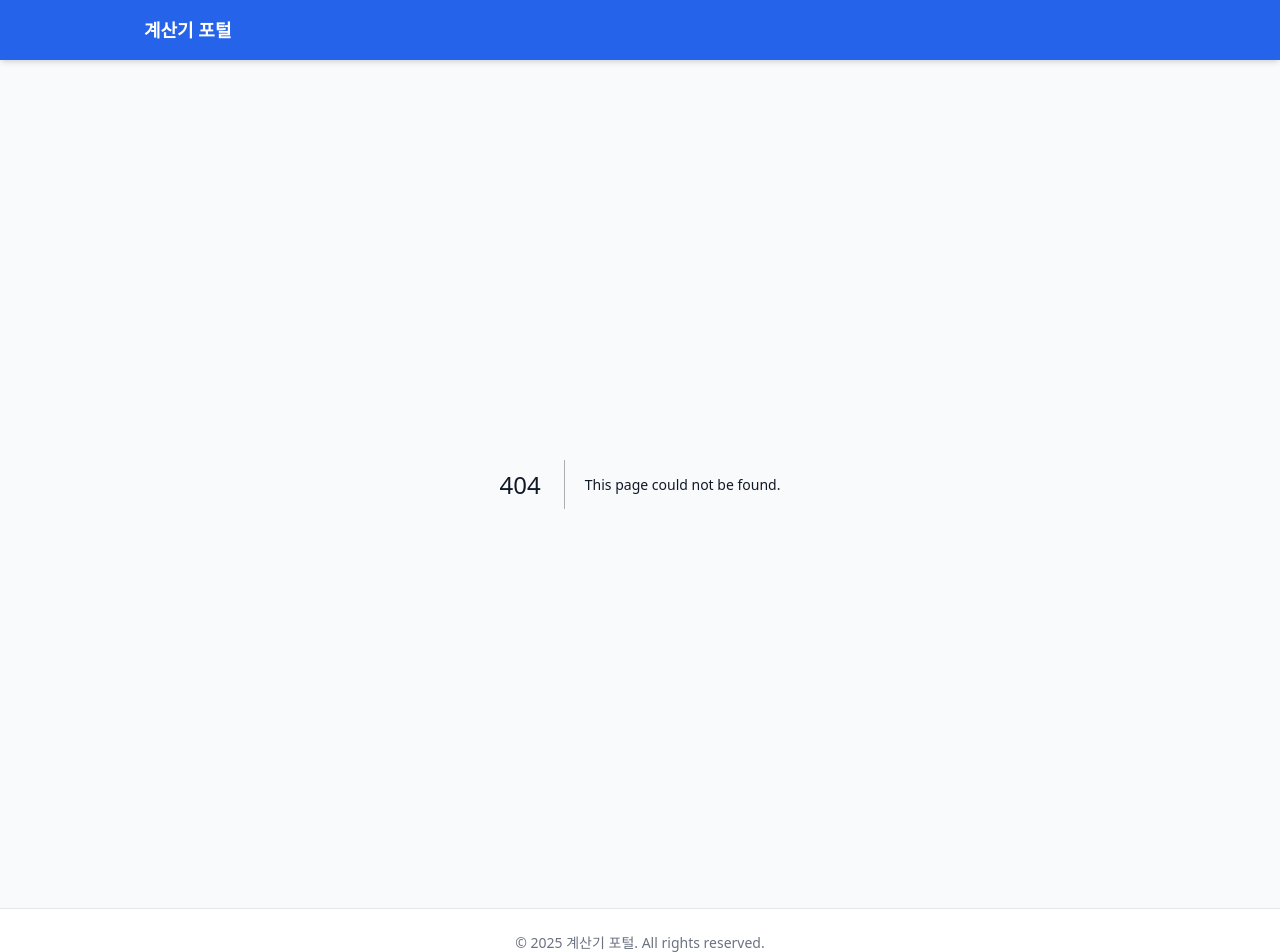
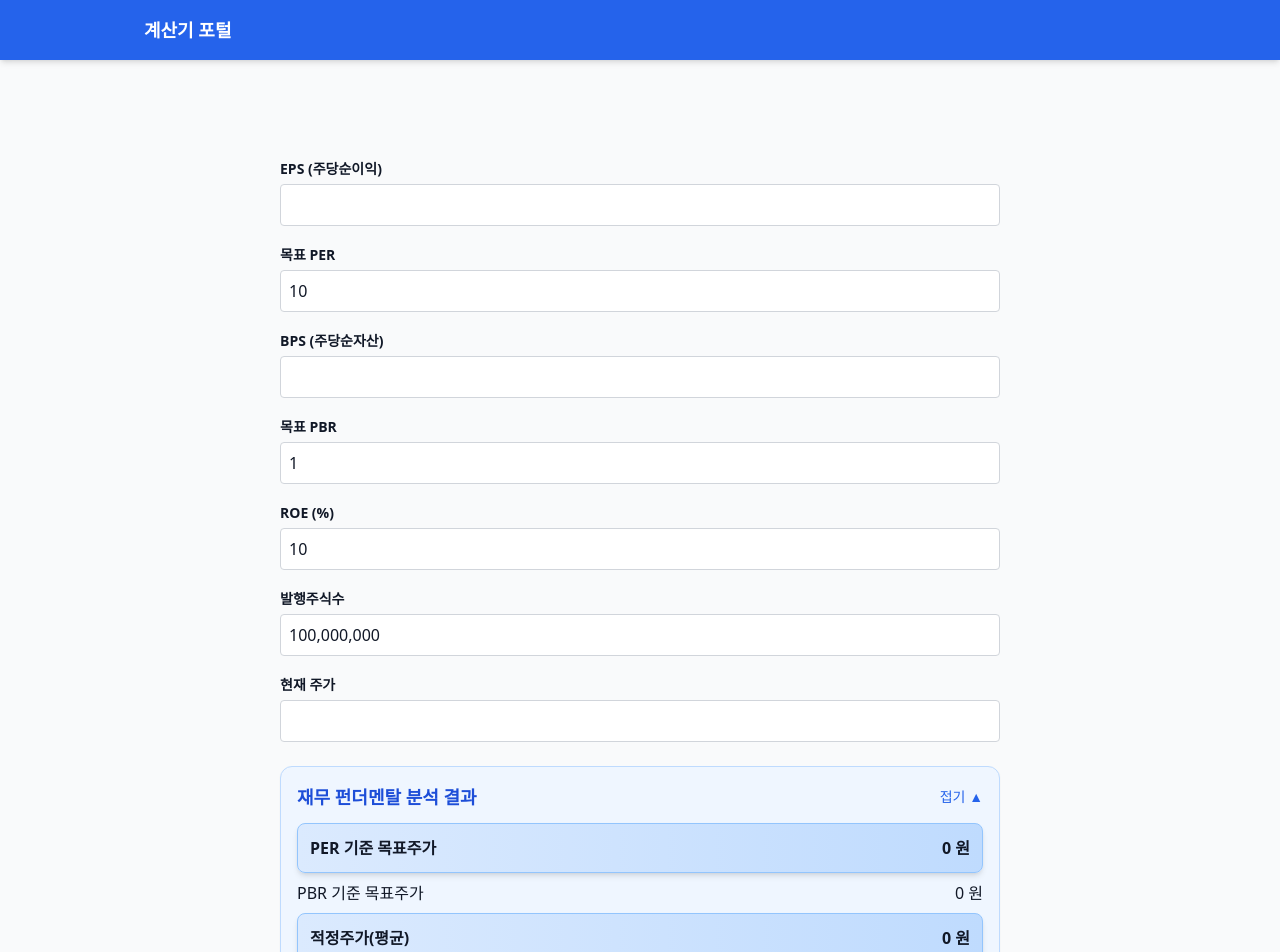
Before and after one commit to geniuspark00-source/calc-site, a Next.js app: page /calculators/fundamental in a window 1280 px wide. Before the commit this address had no page. Shown: the top 952 px of the page. Built offline with nearby package versions, Linux system fonts and the light colour scheme.

Commit message:
auto push

```diff
--- /dev/null
+++ b/app/calculators/fundamental/fundamentalCalculatorUI.tsx
@@ -0,0 +1,62 @@
+"use client";
+
+import { useState } from "react";
+import Input from "@/components/Input";
+import ResultBox from "@/components/ResultBox";
+
+export default function FundamentalCalculatorUI() {
+  const [eps, setEps] = useState(0);         // EPS
+  const [per, setPer] = useState(10);        // 목표 PER
+  const [bps, setBps] = useState(0);         // BPS
+  const [pbr, setPbr] = useState(1);         // 목표 PBR
+  const [roe, setRoe] = useState(10);        // ROE (%)
+  const [shares, setShares] = useState(100000000); // 발행주식수
+  const [currentPrice, setCurrentPrice] = useState(0); // 현재 주가
+
+  // ===== 계산 로직 =====
+
+  const targetPricePER = eps * per;
+  const targetPricePBR = bps * pbr;
+  const fairPrice = (targetPricePER + targetPricePBR) / 2;
+
+  const roePBRlow = (roe / 10).toFixed(2);   // 보수적
+  const roePBRhigh = (roe / 5).toFixed(2);   // 공격적
+
+  const currentMarketCap = currentPrice * shares;
+  const targetMarketCap = fairPrice * shares;
+
+  const upPotential =
+    currentPrice > 0 ? (((fairPrice - currentPrice) / currentPrice) * 100).toFixed(2) : 0;
+
+  return (
+    <div className="space-y-6">
+      {/* ===== 입력부 ===== */}
+      <div className="grid grid-cols-1 gap-4">
+        <Input label="EPS (주당순이익)" value={eps} onChange={setEps} />
+        <Input label="목표 PER" value={per} onChange={setPer} />
+        <Input label="BPS (주당순자산)" value={bps} onChange={setBps} />
+        <Input label="목표 PBR" value={pbr} onChange={setPbr} />
+        <Input label="ROE (%)" value={roe} onChange={setRoe} />
+        <Input label="발행주식수" value={shares} onChange={setShares} />
+        <Input label="현재 주가" value={currentPrice} onChange={setCurrentPrice} />
+      </div>
+
+      {/* ===== 결과 출력 ===== */}
+      <ResultBox
+        title="재무 펀더멘탈 분석 결과"
+        results={[
+          { label: "PER 기준 목표주가", value: `${targetPricePER.toLocaleString()}원`, highlight: true },
+          { label: "PBR 기준 목표주가", value: `${targetPricePBR.toLocaleString()}원` },
+          { label: "적정주가(평균)", value: `${fairPrice.toLocaleString()}원`, highlight: true },
+
+          { label: "ROE 기반 적정 PBR (보수적)", value: roePBRlow },
+          { label: "ROE 기반 적정 PBR (공격적)", value: roePBRhigh },
+
+          { label: "현재 주가 대비 상승여력", value: `${upPotential}%` },
+          { label: "현재 시가총액", value: `${currentMarketCap.toLocaleString()}원` },
+          { label: "목표 시가총액", value: `${targetMarketCap.toLocaleString()}원` },
+        ]}
+      />
+    </div>
+  );
+}
--- /dev/null
+++ b/app/calculators/fundamental/page.tsx
@@ -0,0 +1,8 @@
+import { generateCalculatorSEOTags } from "@/lib/seo";
+export const metadata = generateCalculatorSEOTags("fundamental");
+
+import FundamentalCalculatorUI from "./fundamentalCalculatorUI";
+
+export default function Page() {
+  return <FundamentalCalculatorUI />;
+}
--- a/app/page.tsx
+++ b/app/page.tsx
@@ -43,6 +43,12 @@ const calculators: CalculatorItem[] = [
   { href: "/calculators/property-buy-cost", title: "부동산 총구매비용 계산기 →", desc: "취득세·중개수수료·등기비 포함 총비용 계산.", color: "text-blue-700" },
   { href: "/calculators/aircon-estimate", title: "에어컨 설치비 견적 계산기 →", desc: "벽걸이·스탠드·2in1 설치비 자동 계산.", color: "text-blue-600" },
   { href: "/calculators/wedding-cost", title: "결혼 비용 계산기 →", desc: "식대·스드메·대관료·허니문 포함 총 비용 계산", color: "text-pink-700" },
+{
+  href: "/calculators/fundamental",
+  title: "재무 펀더멘탈 계산기 →",
+  desc: "EPS·PER·BPS·PBR·ROE 기반 적정주가와 시총을 분석합니다.",
+  color: "text-blue-700"
+},
 ];
 
 export default function Home() {
--- /dev/null
+++ b/components/cards/fundamentalCard.tsx
@@ -0,0 +1,17 @@
+"use client";
+
+import Link from "next/link";
+
+export default function FundamentalCard() {
+  return (
+    <Link
+      href="/calculators/fundamental"
+      className="block p-4 border rounded-xl shadow hover:bg-gray-50 transition"
+    >
+      <h2 className="text-lg font-semibold">재무 펀더멘탈 계산기</h2>
+      <p className="text-sm text-gray-600 mt-1">
+        EPS, PER, BPS, PBR, ROE 기반으로 적정주가와 목표 시총을 계산합니다.
+      </p>
+    </Link>
+  );
+}
```
